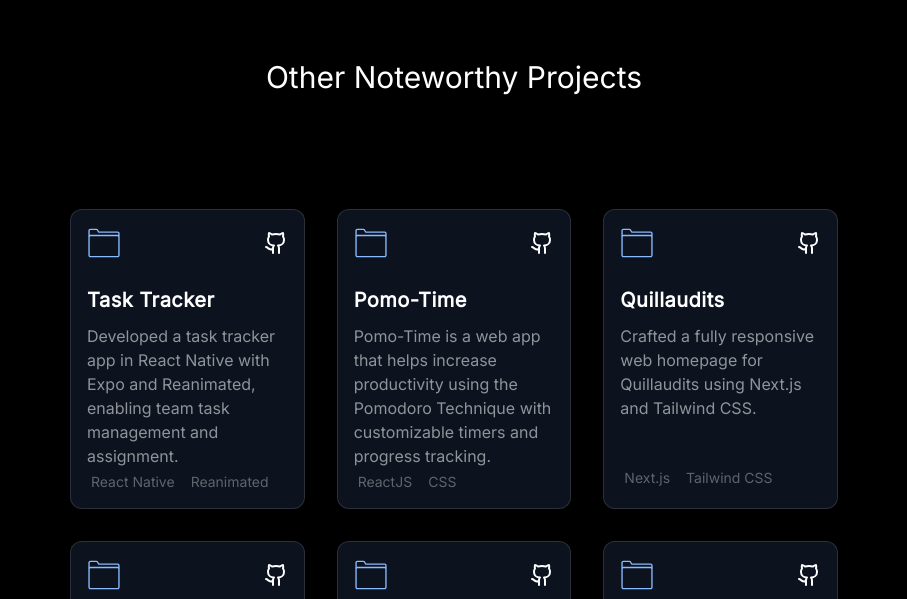
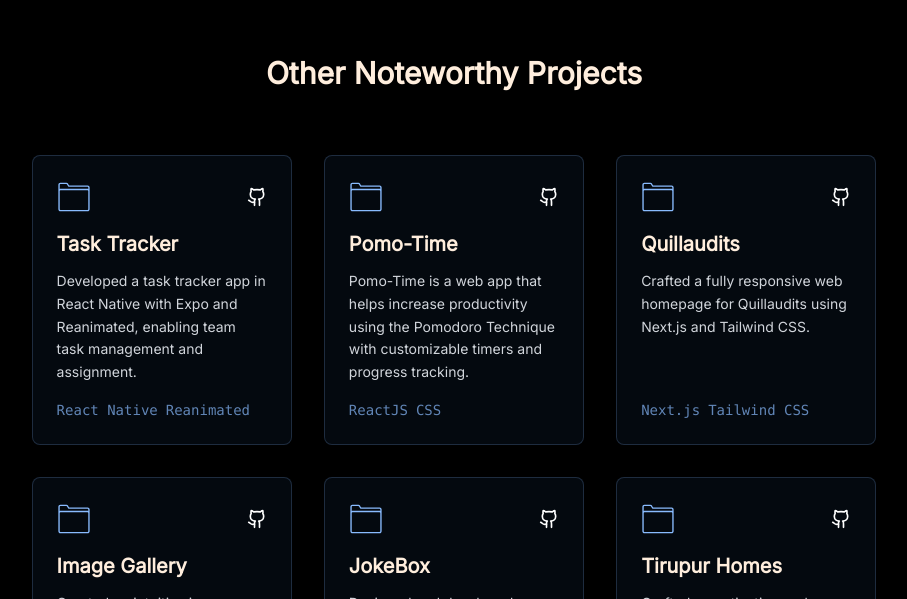
Before and after one commit to Neel2107/portfolio, a React (Vite) app: page / in a window 1280 px wide. Shown: the part 3921-4520 px from the top of the page, without its empty margins (186-1093 px from the left). Built offline with nearby package versions, Linux system fonts and the light colour scheme.

Commit message:
chore: other projects card improvement

```diff
--- a/src/components/OtherProjects/OtherProjects.tsx
+++ b/src/components/OtherProjects/OtherProjects.tsx
@@ -63,9 +63,9 @@ const OtherProjects = () => {
   };
 
   return (
-    <div className="flex flex-col mt-[10%] text-center w-full items-center">
+    <div className="py-32 px-4 md:px-[17%]">
       <motion.h1
-        className="text-[1.875em] mb-8"
+        className="text-[#fed] text-2xl md:text-3xl font-bold mb-16 text-center"
         initial={{ opacity: 0, y: 20 }}
         whileInView={{ opacity: 1, y: 0 }}
         viewport={{ once: true }}
@@ -75,7 +75,7 @@ const OtherProjects = () => {
       </motion.h1>
 
       <motion.div
-        className="grid grid-cols-1 sm:grid-cols-2 lg:grid-cols-3 gap-8 w-[90%] lg:w-[60%] mt-[6%]"
+        className="grid grid-cols-1 md:grid-cols-2 lg:grid-cols-3 gap-8"
         variants={container}
         initial="hidden"
         whileInView="show"
@@ -85,46 +85,47 @@ const OtherProjects = () => {
           <motion.div
             key={index}
             variants={item}
-            className="h-[300px] backdrop-blur-xl bg-[rgba(17,25,40,0.75)] rounded-xl border border-white/[0.125] p-4 transition-all duration-500 hover:-translate-y-2 hover:shadow-[0_12px_30px_0_rgba(74,150,194,0.23)]"
+            className="bg-[#0e1f34]/30 backdrop-blur-sm border border-[#89bbfe]/20 rounded-lg p-6 transition-all duration-300 hover:border-[#89bbfe]/40 hover:scale-105 "
+            whileHover={{ scale: 1.02 }}
+            transition={{ type: "spring", stiffness: 300, damping: 20 }}
           >
             <div className="flex flex-col h-full">
-              <div className="flex justify-between items-center">
-                <a href={project.link}>
-                  <img
-                    loading="lazy"
-                    className="w-[34px] h-auto"
-                    src={project.image}
-                    alt={project.title}
-                  />
-                </a>
+              <div className="flex justify-between items-center mb-4">
+                <img
+                  loading="lazy"
+                  className="w-[34px] h-auto text-[#89bbfe]"
+                  src={project.image}
+                  alt={project.title}
+                />
                 <a
                   href={project.link}
-                  className="group"
+                  target="_blank"
+                  rel="noopener noreferrer"
+                  className="text-[#89bbfe]/70 hover:text-[#89bbfe] transition-colors"
                 >
-                  <motion.div
-                    whileHover={{ scale: 1.1 }}
-                    className="text-white/70 hover:text-[#89bbfe] transition-colors"
-                  >
-                    <Github size={24} />
+                  <motion.div whileHover={{ scale: 1.1 }}>
+                    <Github size={20} />
                   </motion.div>
                 </a>
               </div>
 
-              <div className="flex flex-col h-full pt-4">
+              <div className="flex flex-col flex-grow">
                 <a
                   href={project.link}
-                  className="text-white text-xl font-semibold tracking-wide my-2.5 no-underline hover:text-[#89bbfe] transition-colors text-start"
+                  target="_blank"
+                  rel="noopener noreferrer"
+                  className="text-[#fed] text-xl font-bold mb-3 hover:text-[#89bbfe] transition-colors"
                 >
                   {project.title}
                 </a>
-                <p className="text-white/[0.545] text-base font-medium min-h-[120px] overflow-y-auto text-left">
+                <p className="text-gray-300 text-sm leading-relaxed mb-4">
                   {project.description}
                 </p>
                 <div className="flex flex-wrap gap-2 mt-auto">
                   {project.tech.map((tech, i) => (
                     <span
                       key={i}
-                      className="text-white/[0.345] text-sm font-medium p-1"
+                      className="text-[#89bbfe]/70 text-sm font-mono hover:text-[#89bbfe] transition-colors"
                     >
                       {tech}
                     </span>
```
